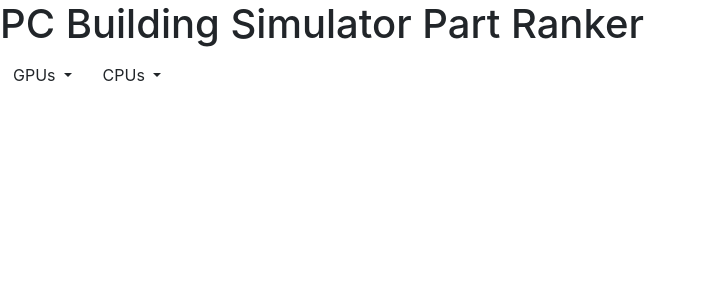
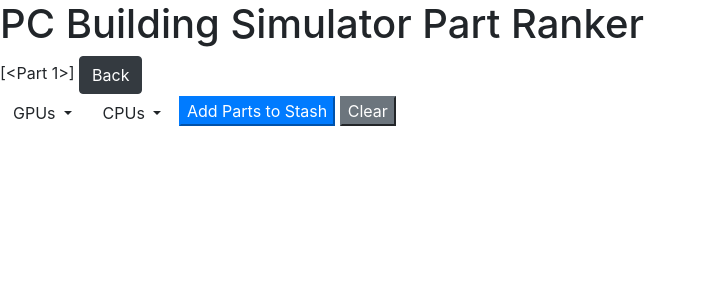
Before and after one commit to gfike19/pc-build-sim-part-ranker, a Flask app: template app/templates/add-parts.html in a window 1280 px wide. Shown: the top 308 px of the page, without its empty margins (0-706 px from the left). Run offline with Flask 3, Linux system fonts and the light colour scheme; tables that the repository leaves empty hold one stand-in row (values such as "Sample post"); the template is opened without the code that fills it: values that come from a table or form of the project are taken from there, most other values are stand-ins (such as "Sample title", 1, 10 or a date in 2020).

Commit message:
FT004: added back button and added required attr to checkbox inputs on add parts page

```diff
--- a/app/templates/add-parts.html
+++ b/app/templates/add-parts.html
@@ -1,6 +1,8 @@
 {% extends "base.html" %}
 
 {% block content %}
+{{ parts }}
+<a href="{{ url_for('main.index') }}" class="btn btn-dark">Back</a>
 <form method="POST">
 <button class="btn dropdown-toggle" type="button" data-bs-toggle="collapse" data-bs-target="#gpus" aria-expanded="false" aria-controls="gpus">
     <span class="fs-2">GPUs</span>
@@ -13,7 +15,7 @@
                 {% for gpu in gpus %}
                 <tr>
                     <td>
-                        <input type="checkbox" name="gpu_id" id="gpu_{{ gpu.id }}" value="{{ gpu.id }}">
+                        <input type="checkbox" name="gpu_id" id="gpu_{{ gpu.id }}" value="{{ gpu.id }}" required>
                     </td>
                     <td>{{ gpu.partName }}</td>
                 </tr>
@@ -33,7 +35,7 @@
                 {% for cpu in cpus %}
                 <tr>
                     <td>
-                        <input type="checkbox" name="cpu_id" id="cpu_{{ cpu.id }}" value="{{ cpu.id }}">
+                        <input type="checkbox" name="cpu_id" id="cpu_{{ cpu.id }}" value="{{ cpu.id }}" required>
                     </td>
                     <td>{{ cpu.partName }}</td>
                 </tr>
@@ -42,5 +44,7 @@
         </table>
     </div>
 </div>
+<button class="btn-primary" type="submit" name="add-parts-to-stash" id="add-parts-to-stash">Add Parts to Stash</button>
+<button type="reset" class="btn-secondary">Clear</button>
 </form>
 {% endblock %}
```
